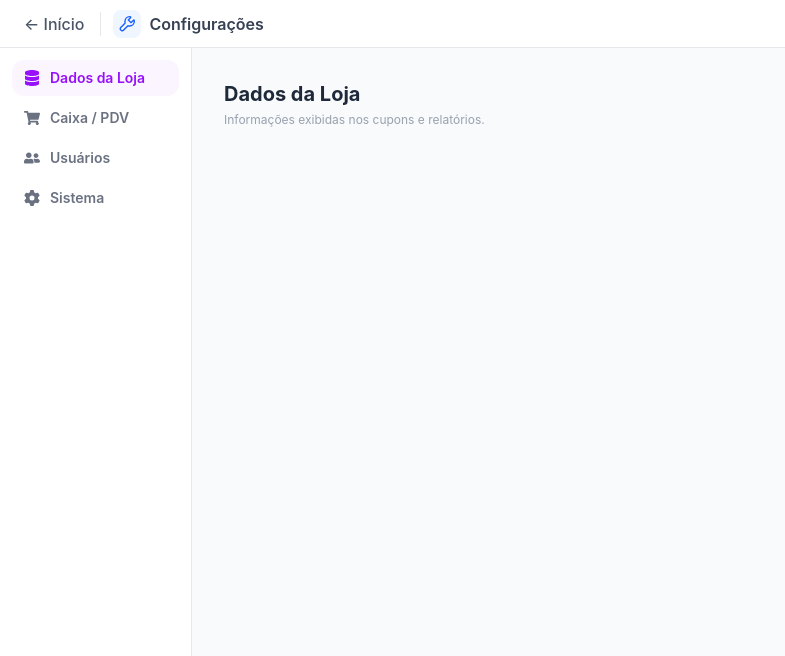
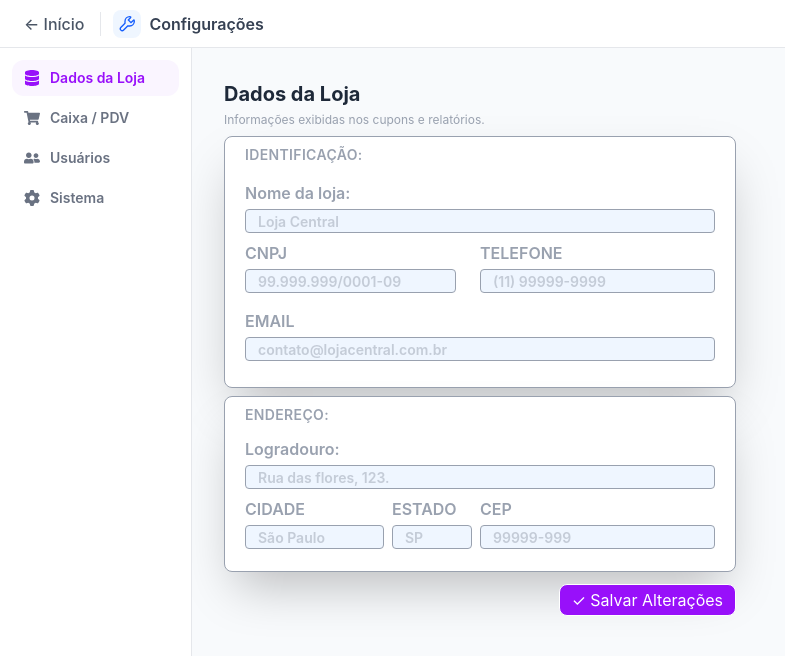
Before and after one commit to lucaszpsilva/front-pdv, a React (Vite) app: page /#/configuracoes in a window 1280 px wide. Shown: the top 656 px of the page, without its empty margins (0-785 px from the left). Built offline with nearby package versions, Linux system fonts and the light colour scheme.

Commit message:
Feat: Creating -> DadosLoja component and UI

```diff
--- a/src/Config.tsx
+++ b/src/Config.tsx
@@ -3,6 +3,7 @@ import { GrConfigure } from "react-icons/gr";
 import { FaDatabase, FaShoppingCart, FaUserFriends } from "react-icons/fa";
 import { useNavigate } from "react-router-dom";
 import { FaGear } from "react-icons/fa6";
+import { DadosLoja } from "./components/DadosLoja";
 
 export const Config = () => {
   const navigate = useNavigate();
@@ -83,15 +84,7 @@ export const Config = () => {
 
         {/* Área Central / Conteúdo da Aba */}
         <div className="flex-1 overflow-y-auto p-8">
-          {abaAtiva === "loja" && (
-            <div>
-              <h1 className="text-xl font-bold text-gray-800">Dados da Loja</h1>
-              <p className="text-xs text-gray-400 mt-1">
-                Informações exibidas nos cupons e relatórios.
-              </p>
-              {/* Seus cards e formulários de loja entram aqui */}
-            </div>
-          )}
+          {abaAtiva === "loja" && <DadosLoja />}
 
           {abaAtiva === "caixa" && (
             <div>
--- /dev/null
+++ b/src/components/DadosLoja.tsx
@@ -0,0 +1,115 @@
+export const DadosLoja = () => {
+  return (
+    <div>
+      <h1 className="text-xl font-bold text-gray-800">Dados da Loja</h1>
+      <p className="text-xs text-gray-400 mt-1">
+        Informações exibidas nos cupons e relatórios.
+      </p>
+      <div className="px-5 w-2/4 h-63 mt-2 bg-white border-gray-400 border font-semibold rounded-lg shadow-2xl ">
+        <h1 className="mt-2 text-gray-400 tracking-wide font-semibold text-sm">
+          IDENTIFICAÇÃO:
+        </h1>
+
+        <div className="flex mt-4">
+          <span className="text-gray-400">Nome da loja:</span>
+        </div>
+        <label>
+          <input
+            type="text"
+            placeholder="Loja Central"
+            className="w-full mt-1 h-6 pl-3 flex border rounded text-sm text-gray-400 border-gray-400 bg-blue-50 focus:outline-0 focus:ring-0"
+          />
+        </label>
+        <div>
+          <div className="w-full text-gray-400 mt-2 flex justify-baseline gap-6 ">
+            <div>
+              <span> CNPJ</span>
+              <label>
+                <input
+                  type="text"
+                  placeholder="99.999.999/0001-09"
+                  className="w-full mt-1 h-6 pl-3 flex border rounded text-sm border-gray-400 bg-blue-50 focus:outline-0"
+                />
+              </label>
+            </div>
+            <div>
+              <span>TELEFONE</span>
+              <label>
+                <input
+                  type="text"
+                  placeholder="(11) 99999-9999"
+                  className=" mt-1 h-6 pl-3 flex flex-1 border rounded text-sm border-gray-400 bg-blue-50 focus:outline-0"
+                />
+              </label>
+            </div>
+          </div>
+          <div className="flex mt-4 text-gray-400 font-semibold ">
+            <span>EMAIL</span>
+          </div>
+          <label>
+            <input
+              type="text"
+              placeholder="contato@lojacentral.com.br"
+              className="w-full mt-1 h-6 pl-3 flex border rounded text-sm text-gray-400 border-gray-400 bg-blue-50 focus:outline-0"
+            />
+          </label>
+        </div>
+      </div>
+      <div className="px-5 w-2/4 h-44 mt-2 bg-white border-gray-400 border font-semibold rounded-lg shadow-2xl">
+        <h1 className="mt-2 text-gray-400 tracking-wide font-semibold text-sm">
+          ENDEREÇO:
+        </h1>
+
+        <div className="flex mt-3">
+          <span className="text-gray-400">Logradouro:</span>
+        </div>
+        <label>
+          <input
+            type="text"
+            placeholder="Rua das flores, 123. "
+            className="w-full mt-1 h-6 pl-3 flex border rounded text-sm text-gray-400 border-gray-400 bg-blue-50 focus:outline-0 focus:ring-0"
+          />
+        </label>
+        <div>
+          <div className="w-full text-gray-400 mt-2 flex justify-between gap-2">
+            <div>
+              <span> CIDADE</span>
+              <label>
+                <input
+                  type="text"
+                  placeholder="São Paulo"
+                  className="w-full mt-1 h-6 pl-3 flex-1 border rounded text-sm border-gray-400 bg-blue-50 focus:outline-0"
+                />
+              </label>
+            </div>
+            <div>
+              <span>ESTADO</span>
+              <label>
+                <input
+                  type="text"
+                  placeholder="SP"
+                  className="w-20 mt-1 h-6 pl-3 flex border rounded text-sm border-gray-400 bg-blue-50 focus:outline-0"
+                />
+              </label>
+            </div>
+            <div>
+              <span>CEP</span>
+              <label>
+                <input
+                  type="text"
+                  placeholder="99999-999"
+                  className=" mt-1 h-6 pl-3 flex flex-1 border rounded text-sm border-gray-400 bg-blue-50 focus:outline-0"
+                />
+              </label>
+            </div>
+          </div>
+        </div>
+      </div>
+      <div className="flex w-2/4 justify-end ">
+        <button className="px-3 h-8 mt-3 border bg-purple-600 text-white rounded-lg hover:bg-purple-700 transition-transform duration-200 cursor-pointer">
+          ✓ Salvar Alterações
+        </button>
+      </div>
+    </div>
+  );
+};
```
